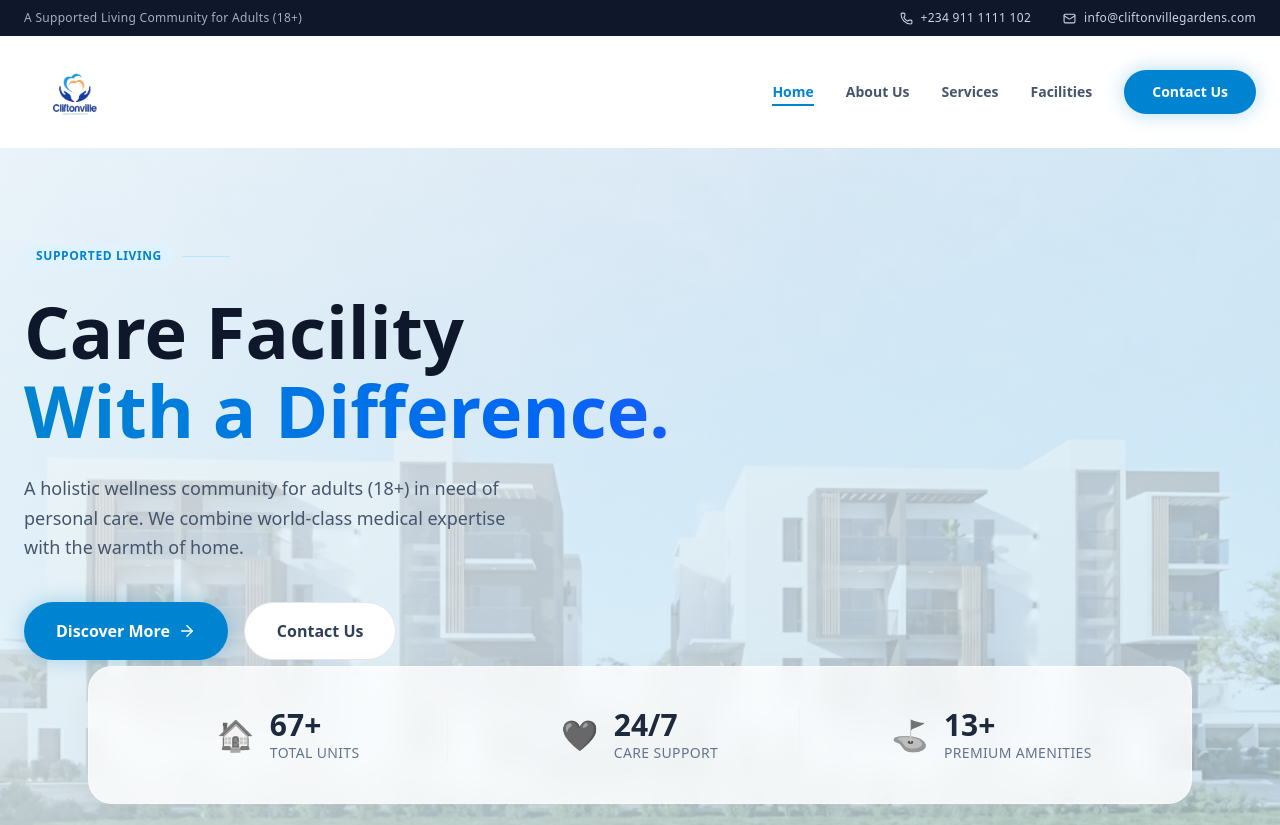
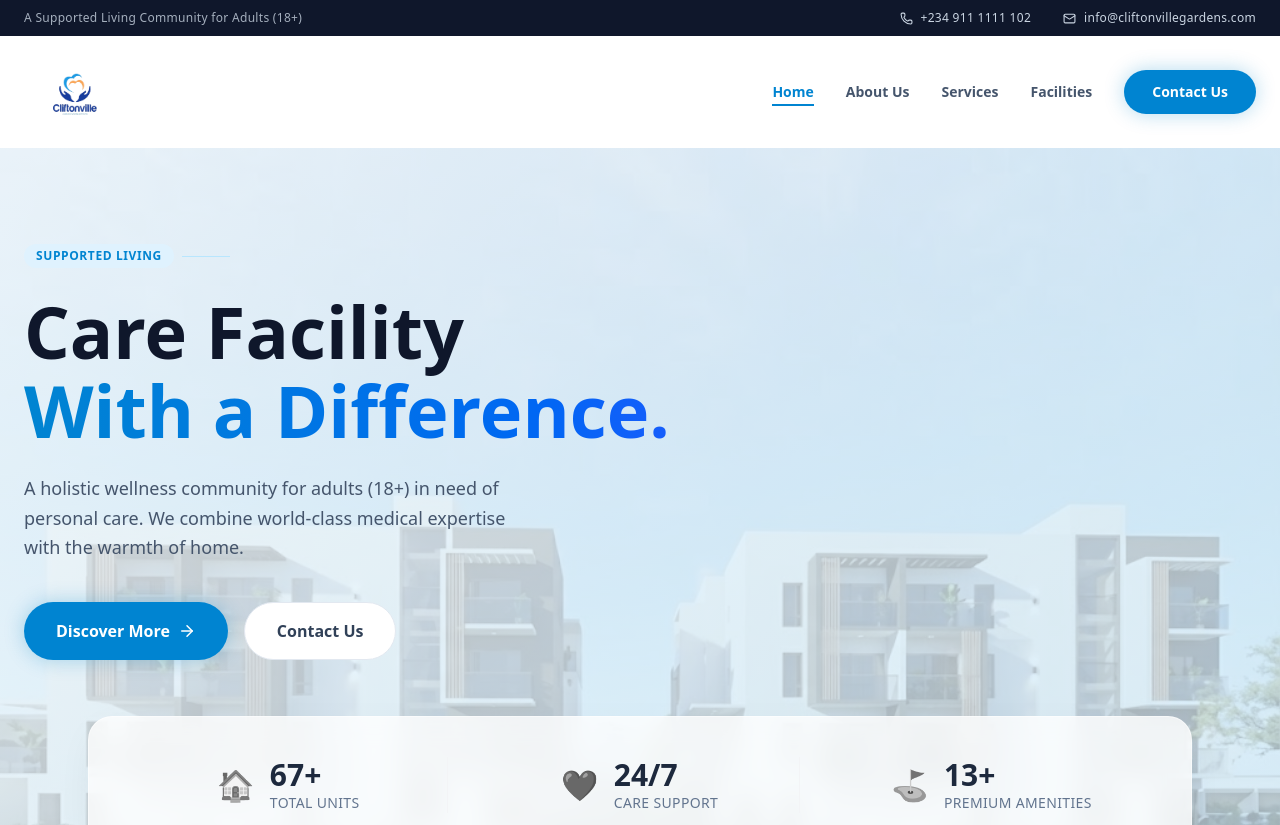
Before and after one commit to Chidi09/Clifton-ville-website, a React (Vite) app: page / in a window 1280 px wide. Shown: the top 825 px of the page. Built offline with nearby package versions, Linux system fonts and the light colour scheme.

Commit message:
Tidy hero stats bar positioning
Move the stats bar into normal flow under the hero content and adjust hero bottom padding for a cleaner, more organized layout.

```diff
--- a/src/pages/Home.jsx
+++ b/src/pages/Home.jsx
@@ -18,7 +18,7 @@ const Home = () => {
           Strategy: Clean typography on left, large emotive imagery on right.
           Stats are separated into a floating bar below.
       */}
-      <section className="relative pt-12 pb-32 lg:pt-24 lg:pb-48 overflow-hidden">
+      <section className="relative pt-12 pb-24 lg:pt-24 lg:pb-32 overflow-hidden">
         {/* Full-bleed hero background image with sky tint */}
         <div className="absolute inset-0">
           <img
@@ -68,10 +68,8 @@ const Home = () => {
           </motion.div>
         </div>
 
-        {/* --- FLOATING STATS BAR ---
-            Positioned overlapping the hero and next section for depth.
-        */}
-        <div className="max-w-6xl mx-auto px-6 mt-16 lg:mt-0 lg:absolute lg:bottom-12 lg:left-1/2 lg:-translate-x-1/2 w-full z-20">
+        {/* --- STATS BAR --- */}
+        <div className="max-w-6xl mx-auto px-6 mt-14 w-full">
           <div className="bg-white/80 backdrop-blur-md border border-white/50 shadow-[0_10px_40px_-10px_rgba(0,0,0,0.08)] rounded-3xl p-8 lg:p-10 grid grid-cols-1 md:grid-cols-3 gap-8 divide-y md:divide-y-0 md:divide-x divide-gray-100">
             {[
               { label: "Total Units", value: "67+", icon: "🏠" },
```
